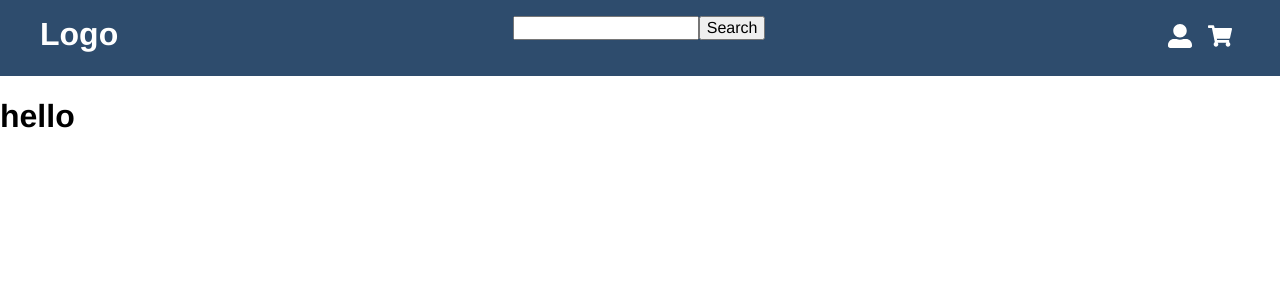
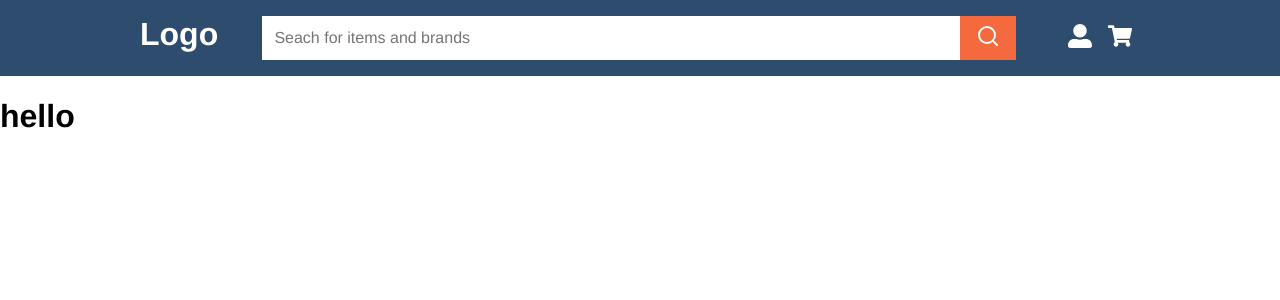
Before and after one commit to salmonsashimi/onlinestore, a Next.js app: page / in a window 1280 px wide. Shown: the top 300 px of the page. Built offline with nearby package versions, Linux system fonts and the light colour scheme.

Commit message:
style searchBar

```diff
--- a/src/components/Navbar.js
+++ b/src/components/Navbar.js
@@ -1,5 +1,5 @@
 import Link from 'next/link';
-import TextInput from './TextInput';
+import SearchBar from './SearchBar';
 import Icons from './Icons';
 
 const Navbar = () => {
@@ -8,7 +8,7 @@ const Navbar = () => {
         <div className='navbar'>
             <div className='container navbar__content'>
                 <Link href='/'><h1 className='navbar__logo'>Logo</h1></Link>
-                <TextInput />
+                <SearchBar />
                 <Icons />
             </div>
         </div>
--- /dev/null
+++ b/src/components/SearchBar.js
@@ -0,0 +1,26 @@
+import { useState } from 'react';
+import { FiSearch } from 'react-icons/fi';
+
+
+const SearchBar = () => {
+    const [input, setInput] = useState('');
+
+    const onSearchClick = (e) => {
+        e.preventDefault();
+        console.log(e.target[0].value);
+    }
+
+    return (
+        <form className='searchBar' onSubmit={onSearchClick}>
+            <input
+                className='searchBar__input'
+                value={input}
+                onChange={(e) => setInput(e.target.value)}
+                placeholder='Seach for items and brands'
+            />
+            <button className='searchBar__button' ><FiSearch size='1.5em' /></button>
+        </form>
+    )
+}
+
+export default SearchBar;
--- a/src/components/TextInput.js
+++ /dev/null
@@ -1,18 +0,0 @@
-import { useState } from 'react';
-const TextInput = () => {
-    const [input, setInput] = useState('');
-
-    const onSearchClick = (e) => {
-        e.preventDefault();
-        console.log(e.target[0].value);
-    }
-
-    return (
-        <form onSubmit={onSearchClick}>
-            <input value={input} onChange={(e) => setInput(e.target.value)}></input>
-            <button>Search</button>
-        </form>
-    )
-}
-
-export default TextInput;
--- a/src/styles/base/_settings.scss
+++ b/src/styles/base/_settings.scss
@@ -2,7 +2,7 @@
 $dark-blue: #2E4C6D;
 $blue: #396EB0;
 $light-blue: #DADDFC;
-$orange: #FC997C;
+$orange: #f5693e;
 
 
 // Sizing
--- a/src/styles/components/_container.scss
+++ b/src/styles/components/_container.scss
@@ -1,5 +1,5 @@
 .container {
-    max-width: 120rem;
+    max-width: 100rem;
     margin: 0 auto;
     padding: $m-size;
 }
--- a/src/styles/components/_icons.scss
+++ b/src/styles/components/_icons.scss
@@ -2,6 +2,7 @@
     margin: 0;
     padding: $xs-size;
 }
+
 .icons:hover {
     cursor: pointer;
 }
--- /dev/null
+++ b/src/styles/components/_searchBar.scss
@@ -0,0 +1,24 @@
+.searchBar {
+    display: flex;
+    flex-grow: 2;
+    justify-content: center;
+}
+
+
+.searchBar__input {
+    border: none;
+    padding: $s-size;
+    min-width: 80%;
+}
+
+.searchBar__input:focus {
+    outline-width: 0;
+
+}
+
+.searchBar__button {
+    background-color: $orange;
+    border: none;
+    padding: $xs-size $m-size;
+    color: white
+}
--- a/src/styles/styles.scss
+++ b/src/styles/styles.scss
@@ -3,3 +3,4 @@
 @import './components/container';
 @import './components/navbar';
 @import './components/icons';
+@import './components/searchBar';
```
